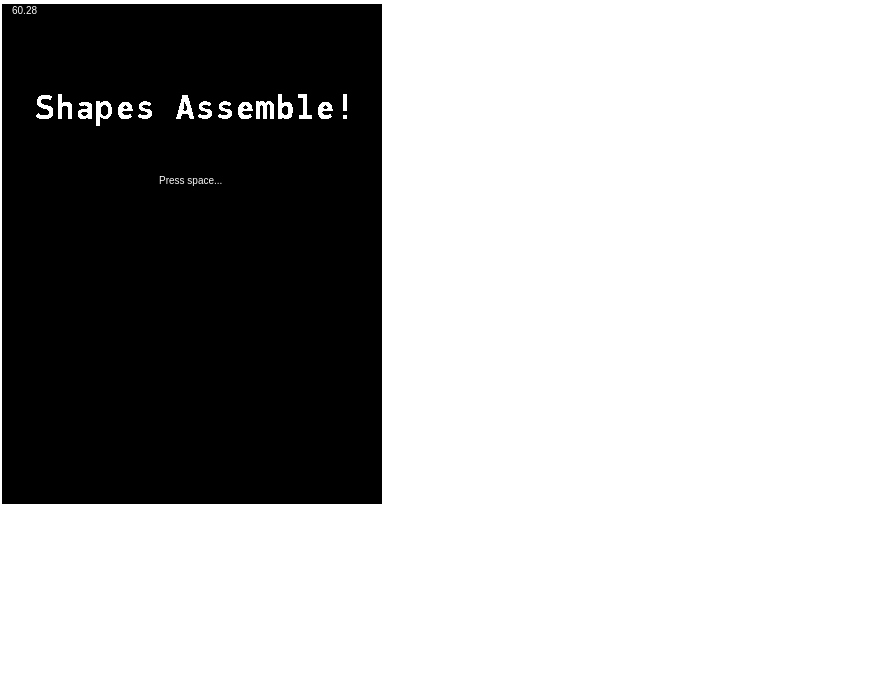
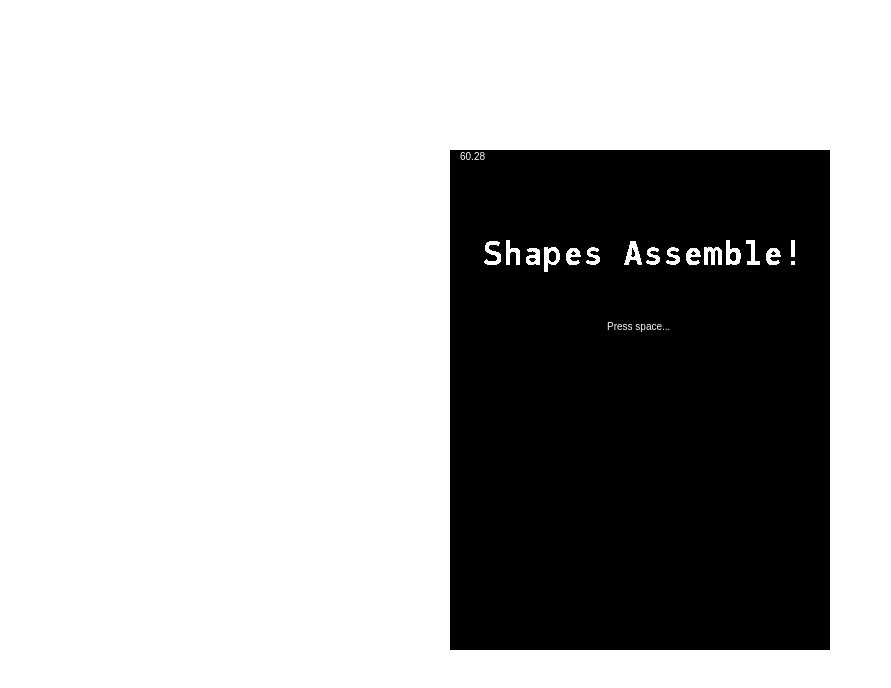
Before and after one commit to xiico/shapes, a plain HTML site: page index.html in a window 1280 px wide. Shown: the whole page, without its empty margins (0-891 px from the left). Drawn offline with Linux system fonts and the light colour scheme.

Commit message:
center canvas

```diff
--- a/index.html
+++ b/index.html
@@ -4,14 +4,28 @@
     <title>Falling</title>
     <!--<link href="css/class.css" rel="stylesheet" />-->
     <link rel="manifest" href="manifest.webmanifest">
-    <meta content='width=380, initial-scale=1.0, maximum-scale=1.0, user-scalable=0' name='viewport' />
+    <meta content='initial-scale=1.0, maximum-scale=1.0, user-scalable=0' name='viewport' />
     <meta charset="utf-8" />
     <style type="text/css">
-        body {
+        html,body {
             background-repeat: no-repeat;
-            margin: 4px 0 0 2px;
+            /*margin: 4px 0 0 2px;
             width: 336px;
             /*color: #fff;*/
+            margin:1px;
+            height:100%;
+            overflow:hidden;
+        }
+
+        canvas {
+            /*min-height:100%;
+            min-width:100%;*/
+            height:auto;
+            width:auto;
+            position:absolute;
+            top:-100%; bottom:-100%;
+            left:-100%; right:-100%;
+            margin:auto;
         }
 
         .divControls {
```
